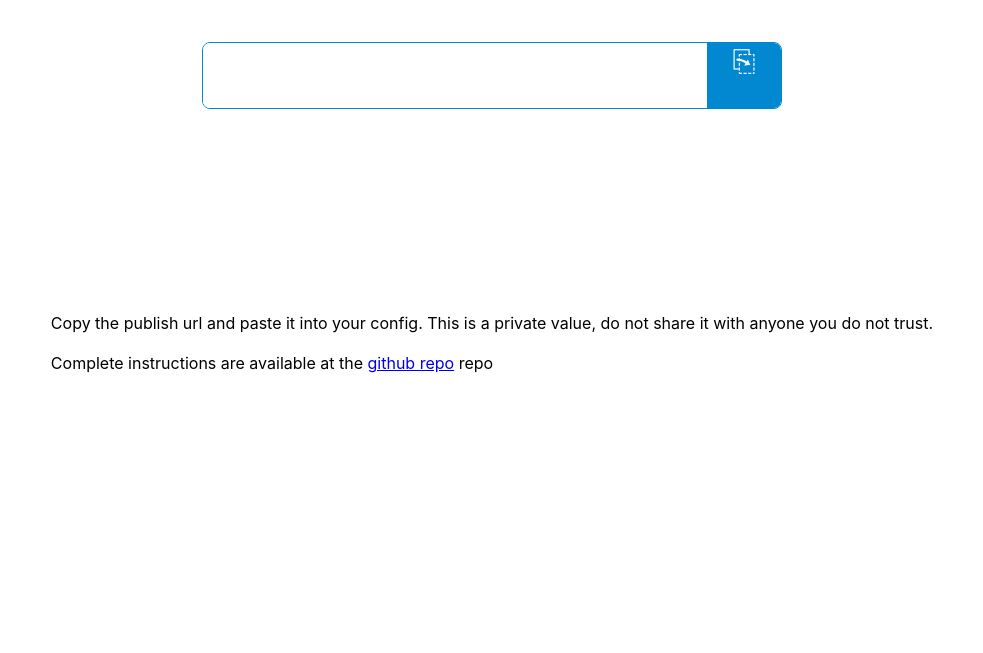
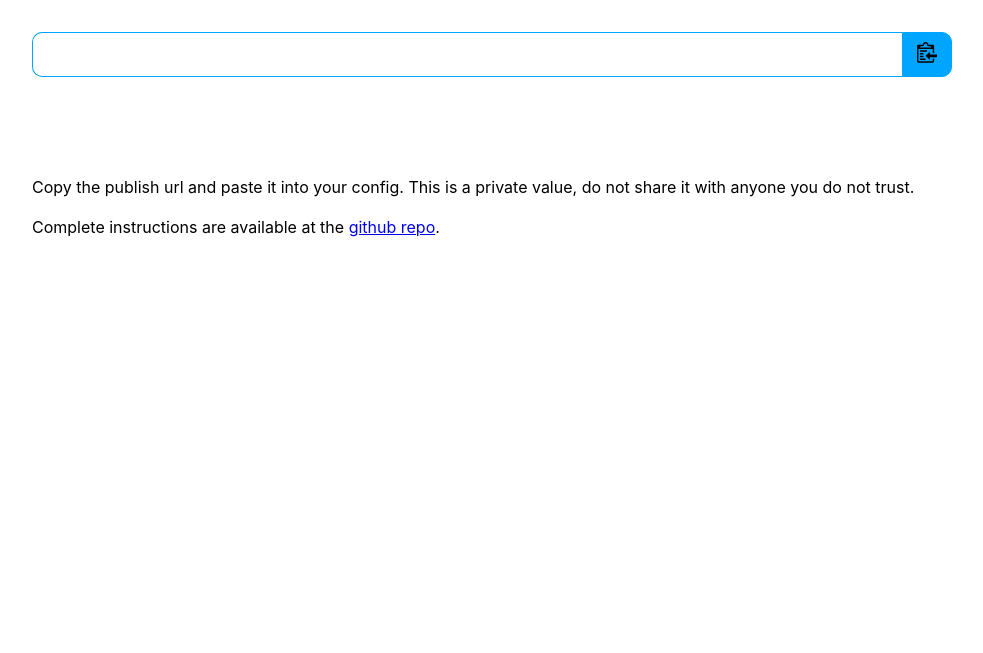
Before and after one commit to juliuscc/semantic-release-slack-bot, a website: page docs/index.html in a window 1280 px wide. Shown: the part 222-875 px from the top of the page, without its empty margins (148-1131 px from the left). Before the commit the page ends 800 px from the top, so only its background shows below. Drawn offline with Linux system fonts and the light colour scheme.

Commit message:
feat: Made index page nice
Fixed layout bugs, cleaned up code, aligned stuff better, improved icons.

```diff
--- a/docs/index.html
+++ b/docs/index.html
@@ -18,22 +18,51 @@
 					'Helvetica Neue', sans-serif;
 			}
 
+			body {
+				margin: 0;
+			}
+
 			.wrapper {
-				width: 70%;
+				width: 80%;
+				max-width: 960px;
 				margin: 100px auto;
 				display: flex;
 				justify-content: center;
 				flex-wrap: wrap;
+				padding: 0 20px;
 				padding-bottom: 300px;
 				position: relative;
+				box-sizing: border-box;
+			}
+
+			@media screen and (max-width: 992px) {
+				.wrapper {
+					width: 85%;
+				}
+			}
+
+			@media screen and (max-width: 600px) {
+				.wrapper {
+					width: 100%;
+				}
 			}
 
 			.header-container {
-				min-width: 55%;
+				width: 100%;
 				display: flex;
 				margin-bottom: 45px;
 				justify-content: center;
 			}
+
+			@media (max-width: 470px) {
+				.header-container {
+					flex-wrap: wrap;
+					justify-content: center;
+					margin-bottom: 0;
+					text-align: center;
+				}
+			}
+
 			.header-container img {
 				width: 70px;
 				height: 70px;
@@ -41,48 +70,43 @@
 
 			.header-container h1 {
 				margin: 10px 10px 50px;
-				font-size: 300%;
+				font-size: 40px;
 			}
+
 			.input-container {
-				min-width: 55%;
+				width: 100%;
 				display: flex;
-				border: 1px solid #0288d1;
-				border-radius: 8px;
-				overflow: hidden;
 			}
+
 			p {
-				position: absolute;
-				bottom: 20px;
+				width: 100%;
+				margin-top: 100px;
 			}
-			.input-container div {
-				width: 10%;
+
+			.input-container button {
+				width: 50px;
 				color: white;
 				cursor: pointer;
-				background-color: #0288d1;
-				font-size: 180%;
+				background-color: #00a5ff;
+				border: 1px solid #00a5ff;
+				border-radius: 0 10px 10px 0;
 				text-align: center;
-				transition: background-color 0.2s;
+				transition: all 0.2s;
 				padding: 0 10px;
 			}
-			.input-container div:hover {
-				background-color: #016092;
-			}
-			input {
-				width: 90%;
-				border: none;
-				font-size: 250%;
-				padding: 10px;
+
+			.input-container button:hover {
+				background-color: #008fdb;
+				border-color: #008fdb;
 			}
 
-			@media (max-width: 470px) {
-				.wrapper {
-					width: 90%;
-				}
-				.header-container {
-					flex-wrap: wrap;
-					justify-content: center;
-					margin-bottom: 0;
-				}
+			input {
+				flex: 1;
+				border: 1px solid #00a5ff;
+				border-right: none;
+				border-radius: 10px 0 0 10px;
+				padding: 10px;
+				font-size: 20px;
 			}
 		</style>
 	</head>
@@ -97,7 +121,14 @@
 			</div>
 			<div class="input-container">
 				<input type="text" id="input-field" value="..." />
-				<div id="copy-button">⎘</div>
+				<button id="copy-button">
+					<img
+						src="./clippy.svg"
+						alt="Copy to clipboard"
+						width="20px"
+						color="white"
+					/>
+				</button>
 			</div>
 			<p>
 				Copy the publish url and paste it into your config. This is a
@@ -106,8 +137,7 @@
 				Complete instructions are available at the
 				<a href="https://github.com/juliuscc/semantic-release-slack-bot"
 					>github repo</a
-				>
-				repo
+				>.
 			</p>
 		</div>
 	</body>
```
Also changed, not shown: docs/clippy.svg (added).
